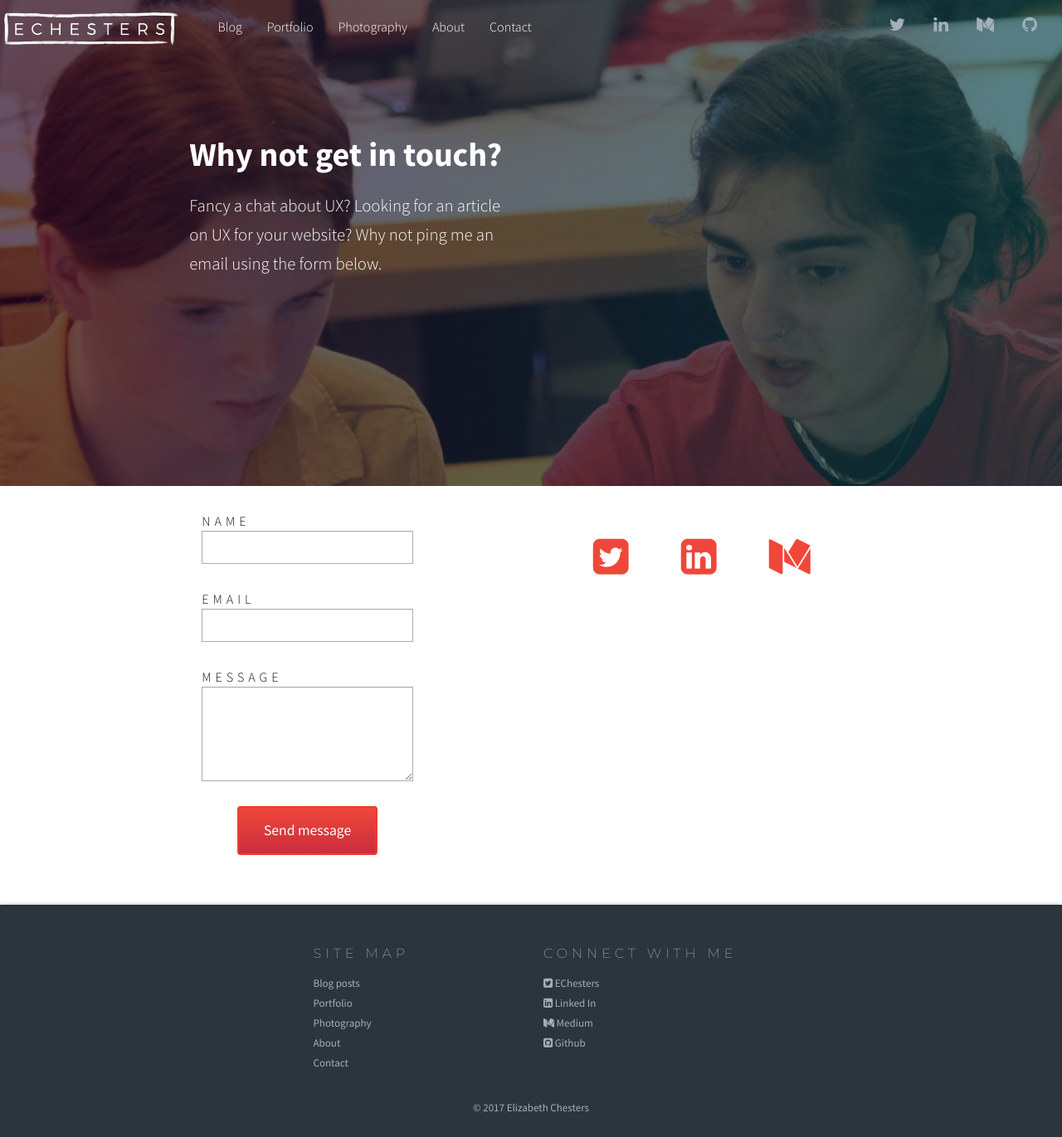
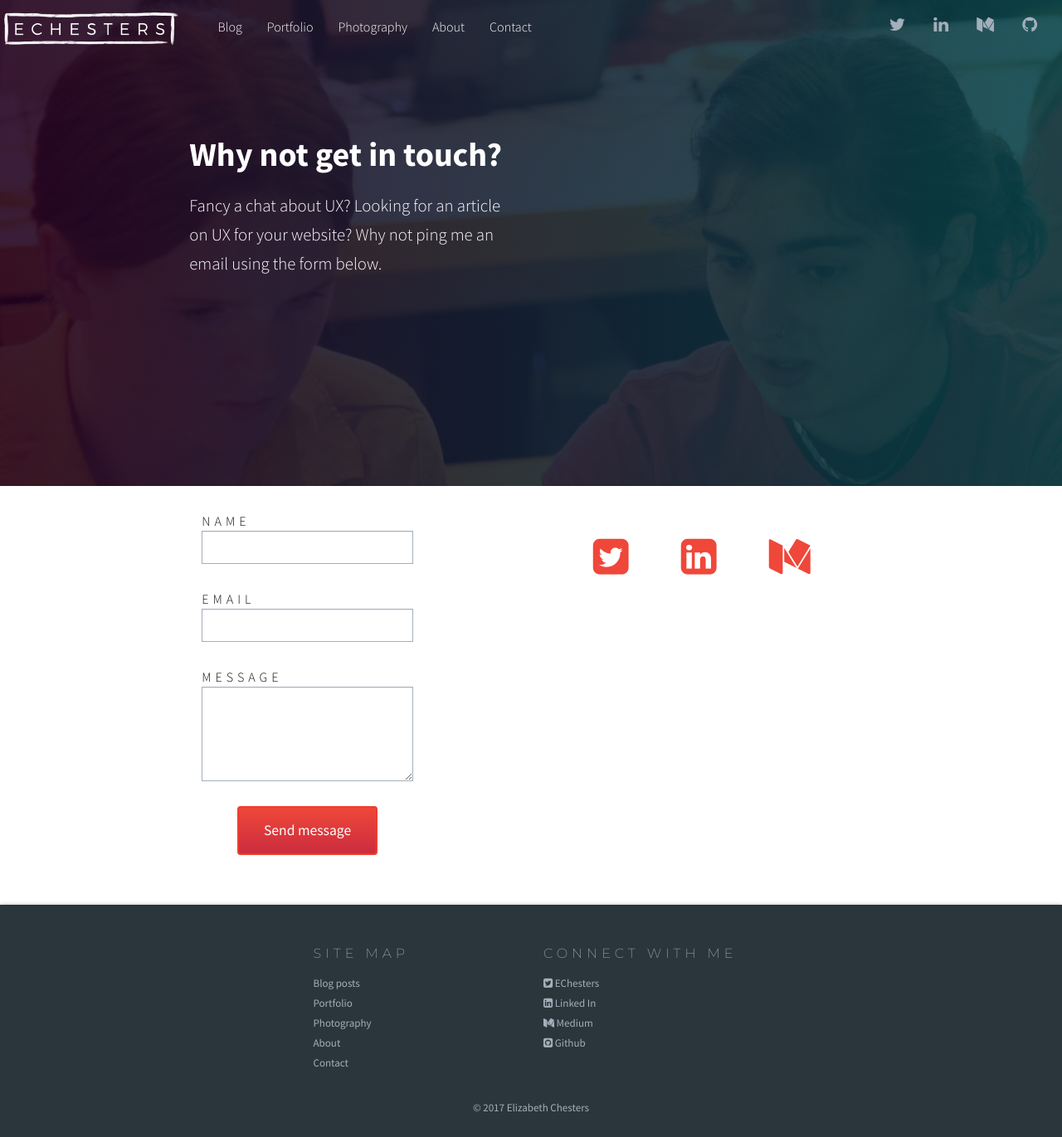
Before and after one commit to EChesters/echesters.github.io, a Jekyll site: the page built from contact.html, in a window 1280 px wide. Shown: the whole page at 83% size. Built offline with Jekyll 4.4.1, drawn with Linux system fonts in a browser that asks for light colours; nearby versions of some CDN libraries.

Commit message:
Updated banner with more opacity

```diff
--- a/_sass/_banner.scss
+++ b/_sass/_banner.scss
@@ -25,11 +25,11 @@
       right: 0;
       bottom: 0;
       left: 0;
-      opacity: .8;
+      opacity: .9;
       height: calc(#{$nav-bar-height} + 525px);
       background-size: cover;
       width: 100%;
-      @include background-gradient-direction(right, rgba(#220020, .85), rgba(#064349, .85));
+      @include background-gradient-direction(right, rgba(#220020, .99), rgba(#064349, .99));
     }
   }
 
```
